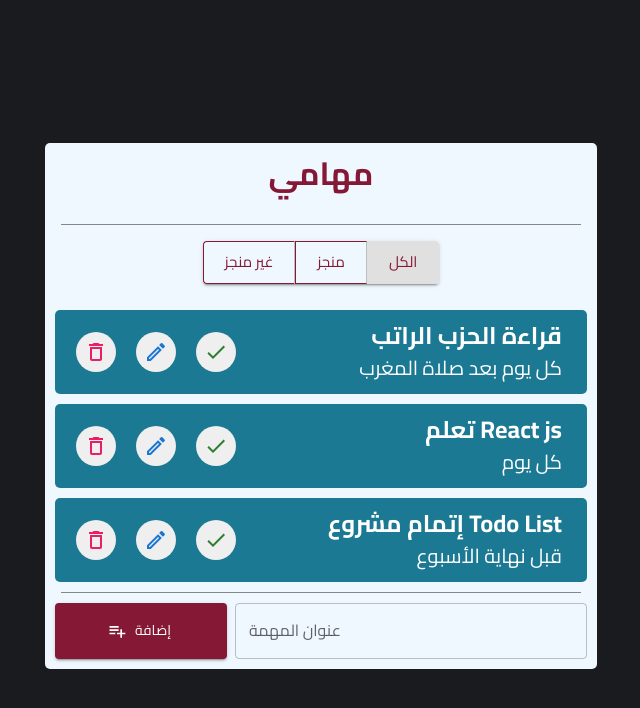
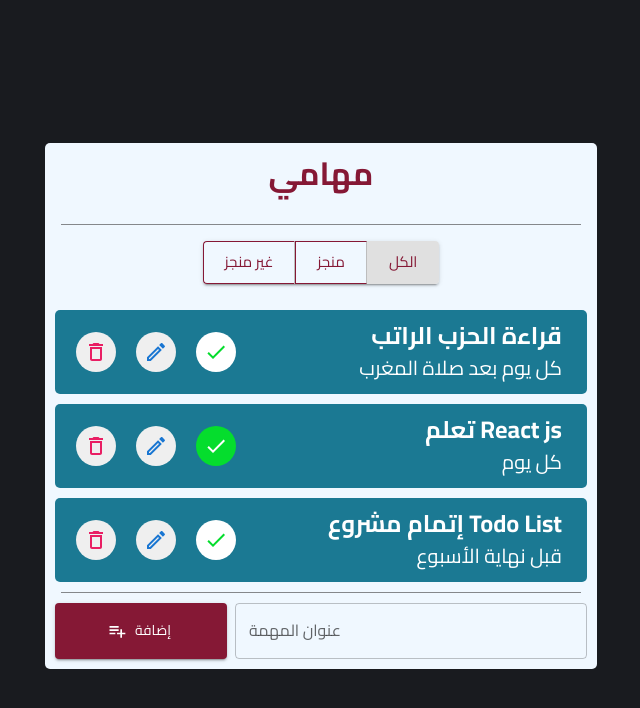
Before and after one commit to 3bdellah/todo-list-reactjs, a React (Create React App) app: page / in a window 1280 px wide. Shown: the top 708 px of the page, without its empty margins (319-959 px from the left). Built offline with nearby package versions, Linux system fonts and the light colour scheme.

Commit message:
add_check_button

```diff
--- a/src/App.css
+++ b/src/App.css
@@ -61,7 +61,7 @@ font-weight: bold;
 
 }
 .TodoList button:hover{
-background-color: #90e7ff;
+background-color: #e4e4e4dc !important;
 box-shadow: rgba(47, 47, 47, 0.438) 0px 0px 10px;
 }
 .TodoTitle {
--- a/src/App.js
+++ b/src/App.js
@@ -10,6 +10,7 @@ import ToDoList from "./components/ToDoList";
 import TodolistBtn from "./components/TodolistBtn";
 import { createTheme, ThemeProvider } from "@mui/material/styles";
 import { useState } from "react";
+// import CustomizedSnackbars from "./components/CustomizedSnackbars";
 //athor:
 import { v4 as uuid } from "uuid";
 const initialTodos = [
@@ -38,8 +39,18 @@ function App() {
   const [ToDos, setToDos] = useState(initialTodos);
   const [titleInput, setTitleInput] = useState("");
   const ToDosJsx = ToDos.map((T) => {
-    return <ToDoList key={T.id} title={T.title} body={T.body} />;
+    return <ToDoList key={T.id} todo={T} handelCheck={handelClickDaneBtn} />;
   });
+
+  function handelClickDaneBtn(id) {
+    const newTodoupdate = ToDos.map((t) => {
+      if (t.id === id) {
+        t.IsComplited = !t.IsComplited;
+      }
+      return t;
+    });
+    setToDos(newTodoupdate);
+  }
 
   function handelAddClick() {
     const newToDo = {
@@ -50,6 +61,7 @@ function App() {
     };
     setToDos([...ToDos, newToDo]);
     setTitleInput("");
+    // <CustomizedSnackbars />;
   }
 
   return (
--- /dev/null
+++ b/src/components/CustomizedSnackbars.js
@@ -0,0 +1,36 @@
+// import * as React from "react";
+// import Button from "@mui/material/Button";
+// import Snackbar from "@mui/material/Snackbar";
+// import Alert from "@mui/material/Alert";
+
+// export default function CustomizedSnackbars() {
+//   const [open, setOpen] = React.useState(false);
+
+//   const handleClick = () => {
+//     setOpen(true);
+//   };
+
+//   const handleClose = (event, reason) => {
+//     if (reason === "clickaway") {
+//       return;
+//     }
+
+//     setOpen(false);
+//   };
+
+//   return (
+//     <div>
+//       {handleClick}
+//       <Snackbar open={open} autoHideDuration={6000} onClose={handleClose}>
+//         <Alert
+//           onClose={handleClose}
+//           severity="success"
+//           variant="filled"
+//           sx={{ width: "100%" }}
+//         >
+//           تمت إضافة المهام بنجاح
+//         </Alert>
+//       </Snackbar>
+//     </div>
+//   );
+// }
--- a/src/components/ToDoList.js
+++ b/src/components/ToDoList.js
@@ -8,7 +8,7 @@ import DoneOutlinedIcon from "@mui/icons-material/DoneOutlined";
 import { pink } from "@mui/material/colors";
 import { Typography } from "@mui/material";
 
-function ToDoList({ title, body }) {
+function ToDoList({ todo, handelCheck }) {
   return (
     <div className="TodoList">
       <Box sx={{ flexGrow: 1 }}>
@@ -26,17 +26,26 @@ function ToDoList({ title, body }) {
             <button>
               <EditOutlinedIcon color="primary" />
             </button>
-            <button>
-              <DoneOutlinedIcon color="success" />
+            <button
+              onClick={() => {
+                handelCheck(todo.id);
+              }}
+              style={{
+                background: todo.IsComplited ? "#05dd2d" : "white",
+              }}
+            >
+              <DoneOutlinedIcon
+                style={{ color: todo.IsComplited ? "white" : "#05dd2d" }}
+              />
             </button>
           </Grid>
           <Grid item xs={7}>
             <div className="TodoTitle">
               <Typography variant="h5" style={{ fontWeight: "bold" }}>
-                {title}
+                {todo.title}
               </Typography>
               <Typography variant="h6" style={{ fontWeight: "light" }}>
-                {body}
+                {todo.body}
               </Typography>
             </div>
           </Grid>
@@ -45,5 +54,6 @@ function ToDoList({ title, body }) {
     </div>
   );
 }
+// { todo.IsComplited ? `style={{backgroundColor:"green"}}` : "" }
 
 export default ToDoList;
```
